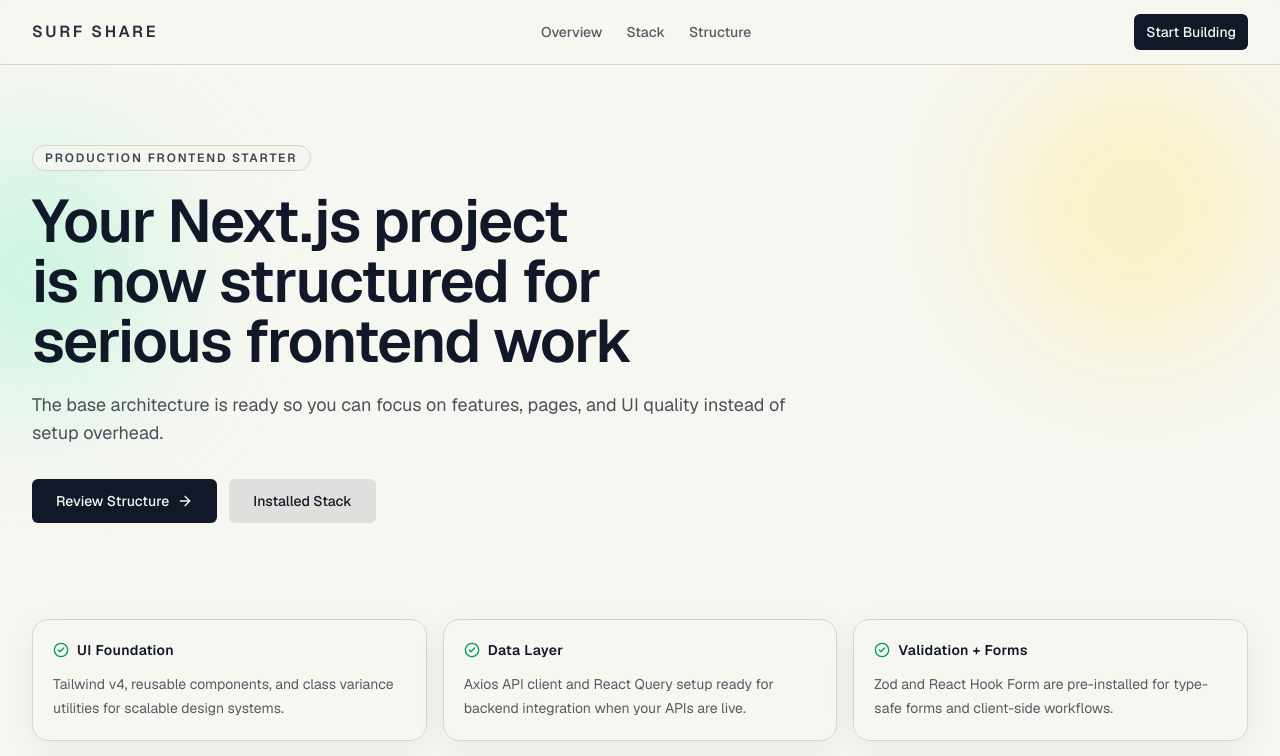
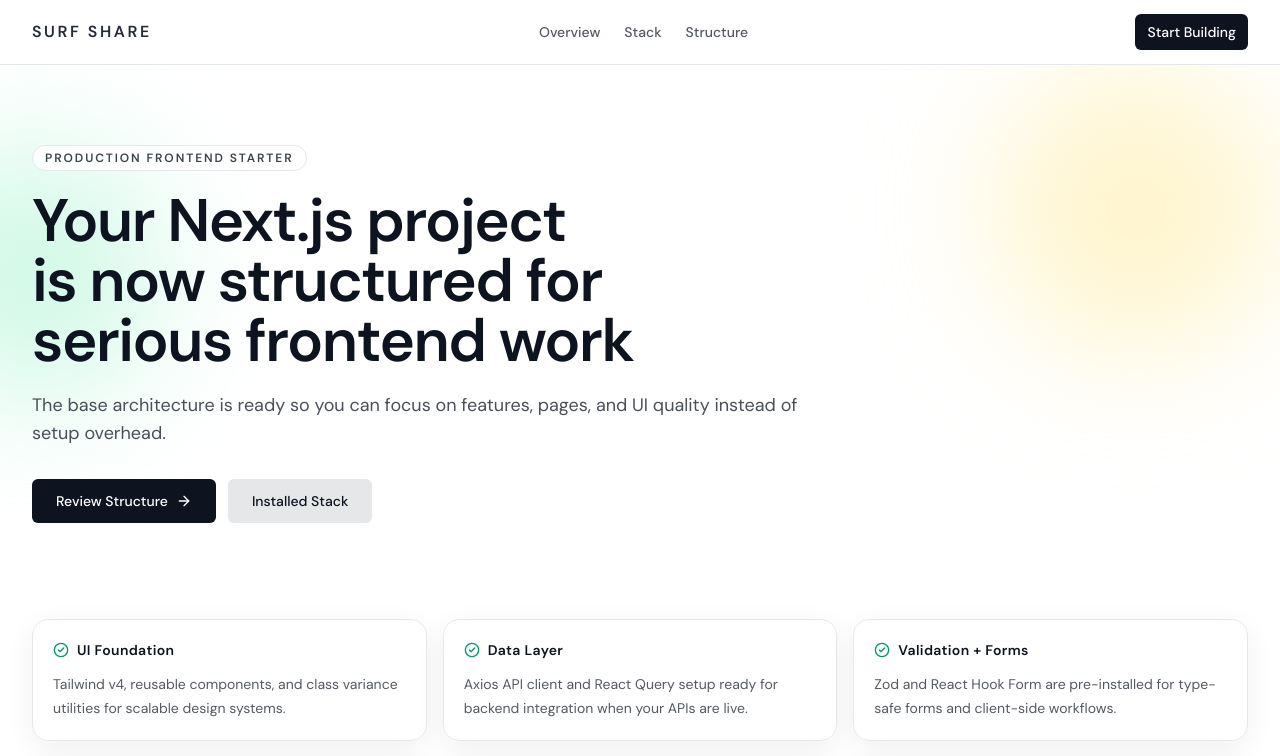
Before and after one commit to code-wev/surf-share, a Next.js app: page / in a window 1280 px wide. Shown: the top 756 px of the page. Built offline with nearby package versions, Linux system fonts and the light colour scheme; no server answers.

Commit message:
feat: update global styles and layout to use DM Sans font, add new color variables

```diff
--- a/app/globals.css
+++ b/app/globals.css
@@ -1,11 +1,91 @@
 @import "tailwindcss";
 
 :root {
-  --background: #f7f7f2;
-  --foreground: #111827;
-  --muted: #ece8da;
-  --border: #d8d3c4;
-  --ring: #111827;
+  --font-sf-pro:
+    "SF Pro Text",
+    "SF Pro Display",
+    -apple-system,
+    BlinkMacSystemFont,
+    "Segoe UI",
+    sans-serif;
+
+  --base-white: #ffffff;
+  --base-black: #000000;
+
+  --text-strong: #0d1420;
+  --text-weak: #4b5563;
+  --text-weaker: #9ca3af;
+  --text-disable: #e5e7eb;
+  --text-brand-strong: #0c3173;
+  --text-brand-weak: #09a3dc;
+  --text-inverse-strong: #ffffff;
+  --text-inverse-weak: #f1f5f9;
+
+  --icon-strong: #0d1420;
+  --icon-weak: #4b5563;
+  --icon-weaker: #9ca3af;
+  --icon-disable: #e5e7eb;
+  --icon-brand-strong: #0c3173;
+  --icon-brand-weak: #09a3dc;
+  --icon-inverse-strong: #ffffff;
+  --icon-inverse-weak: #e2e8f0;
+
+  --fill-strong: #e5e5e5;
+  --fill-weak: #f5f5f5;
+  --fill-disable: #fafafa;
+  --fill-hover: #eff6ff;
+  --fill-brand-strong: #0c3173;
+  --fill-brand-weak: #09a3dc;
+  --fill-inverse-strong: #ffffff;
+  --fill-inverse-weak: #f1f5f9;
+
+  --line-strong: #111827;
+  --line-weak: #d1d5db;
+  --line-weaker: #e5e7eb;
+  --line-brand-strong: #0c3173;
+  --line-brand-weak: #09a3dc;
+  --line-inverse-strong: #ffffff;
+  --line-inverse-weak: #e2e8f0;
+
+  --surface-muted-100: #ffffff;
+  --surface-muted-50: #f5f5f4;
+  --surface-muted-40: #e7e5e4;
+  --surface-muted-30: #dad8d7;
+  --surface-muted-20: #d6d3d1;
+
+  --brand-default: #0c3173;
+  --brand-hover: #1d5fa8;
+  --brand-selected: #2563eb;
+  --brand-clicked: #3b82f6;
+  --brand-disabled: #dbeafe;
+  --brand-ghost: #ffffff;
+  --brand-ghost-inverse: #000000;
+
+  --logo-primary: #0c3173;
+  --logo-secondary: #09a3dc;
+
+  --danger-strong: #dc2626;
+  --danger-weak: #fecaca;
+  --danger-weaker: #fee2e2;
+  --danger-disable: #fff8f8;
+
+  --success-strong: #22c55e;
+  --success-weak: #bbf7d0;
+  --success-disable: #f0fdf4;
+
+  --alert-strong: #d97706;
+  --alert-weak: #fef3c7;
+  --alert-disable: #fffbeb;
+
+  --info-strong: #3b82f6;
+  --info-weak: #e0f2fe;
+  --info-disable: #eff8ff;
+
+  --background: var(--surface-muted-100);
+  --foreground: var(--text-strong);
+  --muted: var(--surface-muted-50);
+  --border: var(--line-weaker);
+  --ring: var(--brand-default);
 }
 
 @theme inline {
@@ -14,16 +94,89 @@
   --color-muted: var(--muted);
   --color-border: var(--border);
   --color-ring: var(--ring);
-  --font-sans: var(--font-geist-sans);
-  --font-mono: var(--font-geist-mono);
-}
 
-.dark {
-  --background: #101111;
-  --foreground: #f7f8f8;
-  --muted: #1a1c1c;
-  --border: #2b2e2e;
-  --ring: #f7f8f8;
+  --color-base-white: var(--base-white);
+  --color-base-black: var(--base-black);
+
+  --color-text-strong: var(--text-strong);
+  --color-text-weak: var(--text-weak);
+  --color-text-weaker: var(--text-weaker);
+  --color-text-disable: var(--text-disable);
+  --color-text-brand-strong: var(--text-brand-strong);
+  --color-text-brand-weak: var(--text-brand-weak);
+  --color-text-inverse-strong: var(--text-inverse-strong);
+  --color-text-inverse-weak: var(--text-inverse-weak);
+
+  --color-icon-strong: var(--icon-strong);
+  --color-icon-weak: var(--icon-weak);
+  --color-icon-weaker: var(--icon-weaker);
+  --color-icon-disable: var(--icon-disable);
+  --color-icon-brand-strong: var(--icon-brand-strong);
+  --color-icon-brand-weak: var(--icon-brand-weak);
+  --color-icon-inverse-strong: var(--icon-inverse-strong);
+  --color-icon-inverse-weak: var(--icon-inverse-weak);
+
+  --color-fill-strong: var(--fill-strong);
+  --color-fill-weak: var(--fill-weak);
+  --color-fill-disable: var(--fill-disable);
+  --color-fill-hover: var(--fill-hover);
+  --color-fill-brand-strong: var(--fill-brand-strong);
+  --color-fill-brand-weak: var(--fill-brand-weak);
+  --color-fill-inverse-strong: var(--fill-inverse-strong);
+  --color-fill-inverse-weak: var(--fill-inverse-weak);
+
+  --color-line-strong: var(--line-strong);
+  --color-line-weak: var(--line-weak);
+  --color-line-weaker: var(--line-weaker);
+  --color-line-brand-strong: var(--line-brand-strong);
+  --color-line-brand-weak: var(--line-brand-weak);
+  --color-line-inverse-strong: var(--line-inverse-strong);
+  --color-line-inverse-weak: var(--line-inverse-weak);
+
+  --color-surface-muted-100: var(--surface-muted-100);
+  --color-surface-muted-50: var(--surface-muted-50);
+  --color-surface-muted-40: var(--surface-muted-40);
+  --color-surface-muted-30: var(--surface-muted-30);
+  --color-surface-muted-20: var(--surface-muted-20);
+
+  --color-brand-default: var(--brand-default);
+  --color-brand-hover: var(--brand-hover);
+  --color-brand-selected: var(--brand-selected);
+  --color-brand-clicked: var(--brand-clicked);
+  --color-brand-disabled: var(--brand-disabled);
+  --color-brand-ghost: var(--brand-ghost);
+  --color-brand-ghost-inverse: var(--brand-ghost-inverse);
+
+  --color-logo-primary: var(--logo-primary);
+  --color-logo-secondary: var(--logo-secondary);
+
+  --color-danger-strong: var(--danger-strong);
+  --color-danger-weak: var(--danger-weak);
+  --color-danger-weaker: var(--danger-weaker);
+  --color-danger-disable: var(--danger-disable);
+
+  --color-success-strong: var(--success-strong);
+  --color-success-weak: var(--success-weak);
+  --color-success-disable: var(--success-disable);
+
+  --color-alert-strong: var(--alert-strong);
+  --color-alert-weak: var(--alert-weak);
+  --color-alert-disable: var(--alert-disable);
+
+  --color-info-strong: var(--info-strong);
+  --color-info-weak: var(--info-weak);
+  --color-info-disable: var(--info-disable);
+
+  --font-sans: var(--font-dm-sans), var(--font-sf-pro);
+  --font-mono:
+    ui-monospace,
+    SFMono-Regular,
+    Menlo,
+    Monaco,
+    Consolas,
+    "Liberation Mono",
+    "Courier New",
+    monospace;
 }
 
 *,
@@ -40,12 +193,12 @@ body {
 body {
   background: var(--background);
   color: var(--foreground);
-  font-family: var(--font-geist-sans), sans-serif;
+  font-family: var(--font-dm-sans), var(--font-sf-pro);
   text-rendering: optimizeLegibility;
 }
 
 ::selection {
-  background: rgba(17, 24, 39, 0.2);
+  background: rgba(59, 130, 246, 0.25);
 }
 
 @keyframes fade-up {
--- a/app/layout.tsx
+++ b/app/layout.tsx
@@ -1,5 +1,5 @@
 import type { Metadata } from "next";
-import { Geist, Geist_Mono } from "next/font/google";
+import { DM_Sans } from "next/font/google";
 
 import { SiteHeader } from "@/components/layout/site-header";
 import { siteConfig } from "@/config/site";
@@ -7,14 +7,10 @@ import { siteConfig } from "@/config/site";
 import "./globals.css";
 import { Providers } from "./providers";
 
-const geistSans = Geist({
-  variable: "--font-geist-sans",
+const dmSans = DM_Sans({
+  variable: "--font-dm-sans",
   subsets: ["latin"],
-});
-
-const geistMono = Geist_Mono({
-  variable: "--font-geist-mono",
-  subsets: ["latin"],
+  display: "swap",
 });
 
 export const metadata: Metadata = {
@@ -57,7 +53,7 @@ export default function RootLayout({
     <html
       lang="en"
       suppressHydrationWarning
-      className={`${geistSans.variable} ${geistMono.variable} h-full scroll-smooth antialiased`}
+      className={`${dmSans.variable} h-full scroll-smooth antialiased`}
     >
       <body className="min-h-full bg-background text-foreground">
         <Providers>
```
Also changed, not shown: public/auth/login1.png (added).
